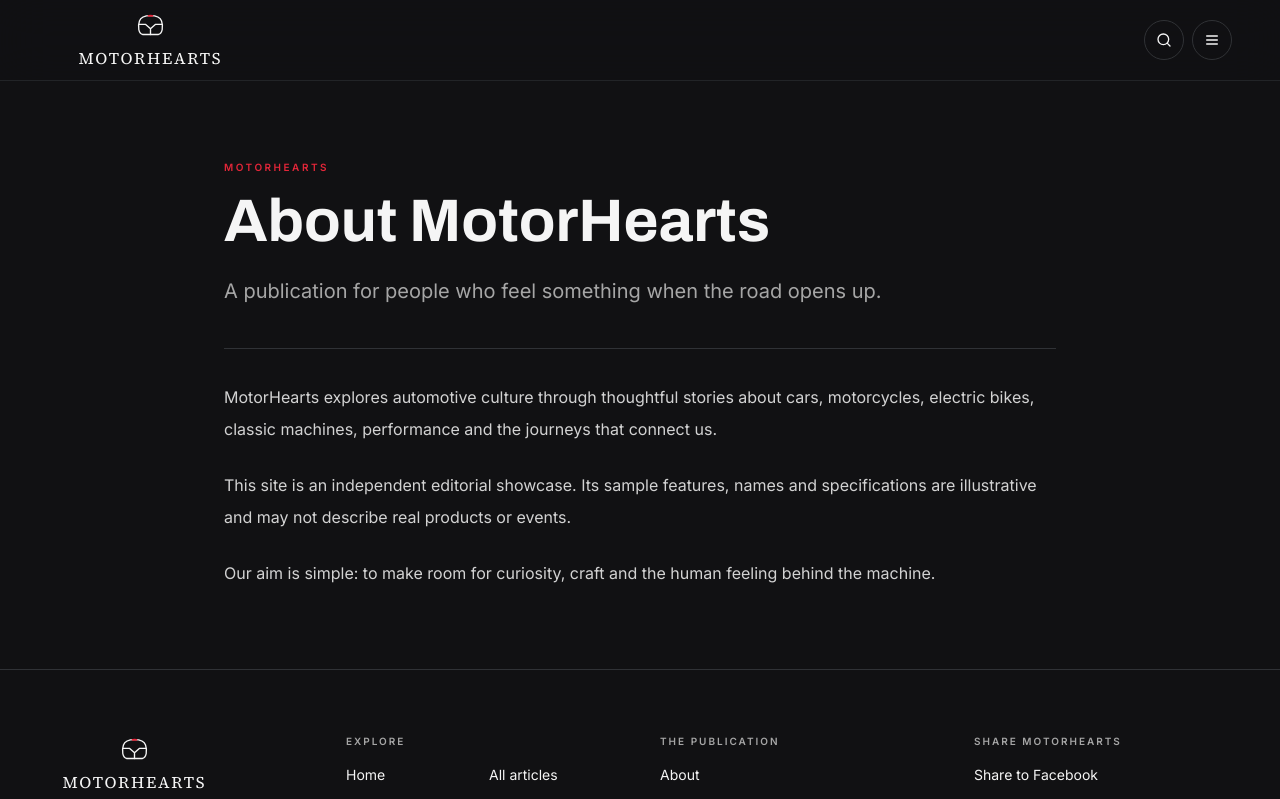
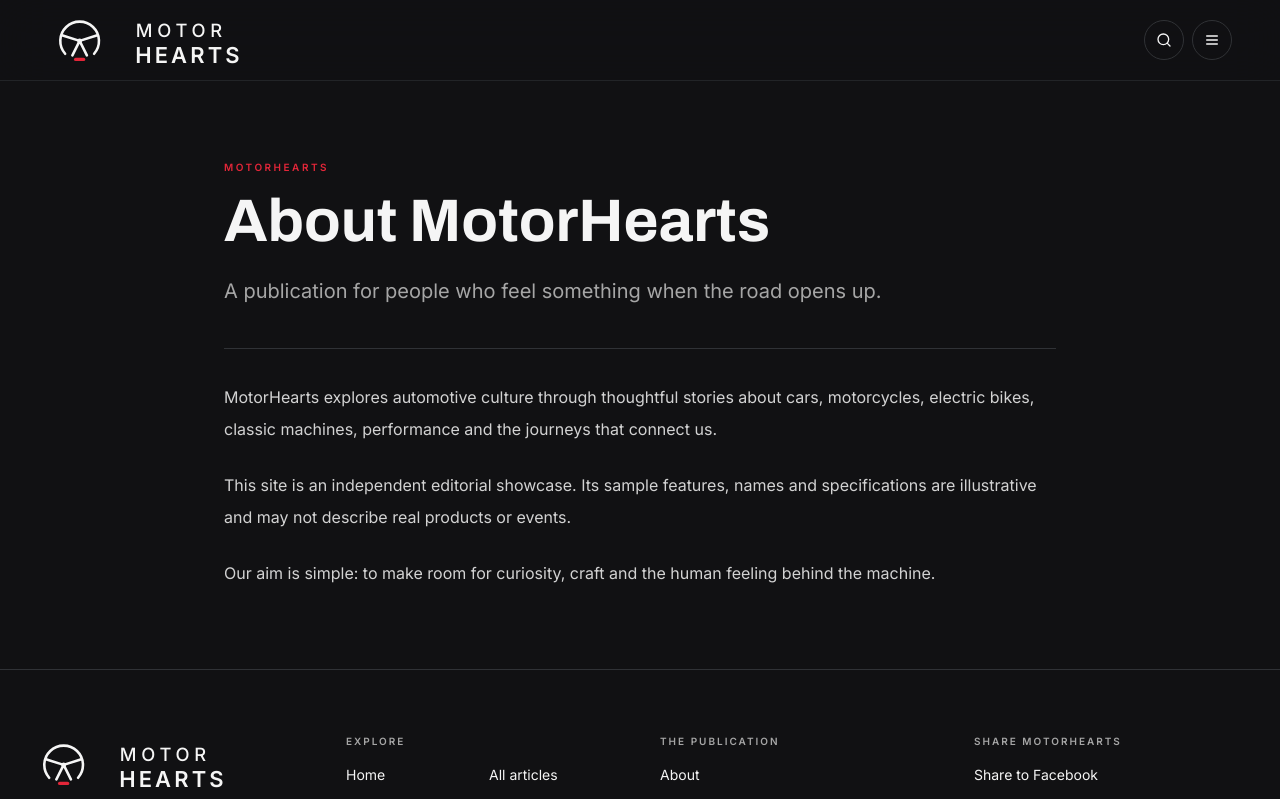
Before and after one commit to Infozzlesubscriptions/motorhearts-website, a React (Vite) app: page /about in a window 1280 px wide. Shown: the top 799 px of the page. Built offline with nearby package versions, Linux system fonts and the light colour scheme.

Commit message:
Switch MotorHearts branding to Apex

```diff
--- a/index.html
+++ b/index.html
@@ -7,7 +7,7 @@
     <meta name="description" content="MotorHearts is a premium automotive publication covering cars, motorcycles, electric bikes, classic cars, performance tuning and trailers." />
     <meta name="theme-color" content="#111214" />
     <meta name="apple-mobile-web-app-title" content="MotorHearts" />
-    <link rel="icon" type="image/svg+xml" sizes="any" href="/favicon.svg?v=grand-tourer" />
+    <link rel="icon" type="image/svg+xml" sizes="any" href="/favicon.svg?v=apex" />
     <link rel="preconnect" href="https://fonts.googleapis.com" />
     <link rel="preconnect" href="https://fonts.gstatic.com" crossorigin />
     <link href="https://fonts.googleapis.com/css2?family=Archivo:wght@500;600;700;800;900&family=Inter:wght@300;400;500;600&family=Source+Serif+4:ital,opsz,wght@0,8..60,400;1,8..60,400&display=swap" rel="stylesheet" />
--- a/src/components/BrandIcons.tsx
+++ b/src/components/BrandIcons.tsx
@@ -58,7 +58,7 @@ export default function BrandIcons() {
       });
       addIcon("icon", "image/x-icon", "16x16 32x32", ico);
     };
-    image.src = "/favicon.svg?v=grand-tourer";
+    image.src = "/favicon.svg?v=apex";
     return () => {
       image.onload = null;
       links.forEach(link => link.remove());
--- a/src/components/Logo.tsx
+++ b/src/components/Logo.tsx
@@ -6,13 +6,15 @@ const Logo = ({ className = "" }: { className?: string }) => (
     aria-label="MotorHearts — home"
     className={`inline-flex w-[170px] max-w-full shrink-0 items-center text-foreground sm:w-[205px] ${className}`}
   >
-    <svg viewBox="0 0 360 125" width="360" height="125" className="h-[54px] w-full sm:h-[60px]" aria-hidden="true" focusable="false">
-      <g transform="translate(148 1)" fill="none" stroke="currentColor" strokeWidth="2.8" strokeLinecap="round" strokeLinejoin="round">
-        <path d="M16 50C7 48 5 34 9 22C14 7 50 7 55 22C59 34 57 48 48 50Z" />
-        <path d="M8 29H22L32 38L42 29H56M32 38V50" />
-        <path d="M28 11.3Q32 10.7 36 11.3" stroke="hsl(var(--primary))" strokeWidth="4" />
+    <svg viewBox="0 0 280 80" width="280" height="80" className="h-[54px] w-full sm:h-[60px]" aria-hidden="true" focusable="false">
+      <g transform="translate(8 6) scale(1.1)" fill="none" stroke="currentColor" strokeWidth="3.2" strokeLinecap="round" strokeLinejoin="round">
+        <path d="M14 48A24 24 0 1 1 50 48" />
+        <path d="M10 25L32 32L54 25M32 32L23 50M32 32L41 50" />
+        <circle cx="32" cy="32" r="3" fill="currentColor" stroke="none" />
+        <path d="M27 55H37" stroke="hsl(var(--primary))" strokeWidth="4" />
       </g>
-      <text x="180" y="113" textAnchor="middle" fontFamily="'Source Serif 4', Georgia, serif" fontSize="34" fontWeight="400" letterSpacing="3.6" fill="currentColor">MOTORHEARTS</text>
+      <text x="120" y="36" fontFamily="Inter, Arial, sans-serif" fontSize="25" fontWeight="500" letterSpacing="6.4" fill="currentColor">MOTOR</text>
+      <text x="119" y="71" fontFamily="Inter, Arial, sans-serif" fontSize="30" fontWeight="600" letterSpacing="4.3" fill="currentColor">HEARTS</text>
     </svg>
     <span className="sr-only">MotorHearts</span>
   </Link>
--- a/src/pages/BrandConcepts.tsx
+++ b/src/pages/BrandConcepts.tsx
@@ -29,7 +29,7 @@ export default function BrandConcepts() {
     <header className="mb-12 mt-12 max-w-3xl">
       <p className="mb-4 text-[10px] font-semibold uppercase tracking-[0.25em] text-primary">Brand direction · concept studies</p>
       <h1 className="font-display text-4xl font-bold leading-tight tracking-tight sm:text-5xl">Three ways to feel<br />the road.</h1>
-      <p className="mt-5 text-base leading-7 text-muted-foreground">Three steering-wheel identities, each with a different typographic character and a matching favicon study. Grand Tourer is the selected identity, now applied to the site logo and favicon.</p>
+      <p className="mt-5 text-base leading-7 text-muted-foreground">Three steering-wheel identities, each with a different typographic character and a matching favicon study. Apex is the selected identity, now applied to the site logo and favicon.</p>
     </header>
     <div className="space-y-12">
       {concepts.map(concept => <section key={concept.id} aria-labelledby={`concept-${concept.id}`} className="overflow-hidden rounded-2xl border border-border">
@@ -62,8 +62,8 @@ export default function BrandConcepts() {
       </section>)}
     </div>
     <aside className="mt-12 rounded-2xl border border-border bg-card p-7 sm:p-9">
-      <h2 className="font-display text-2xl font-semibold">Selected: 02 Grand Tourer</h2>
-      <p className="mt-3 max-w-2xl text-sm leading-7 text-muted-foreground">Grand Tourer and its matching favicon are now used across MotorHearts. The other studies remain here for reference. You can request a refinement or a different direction in the chat.</p>
+      <h2 className="font-display text-2xl font-semibold">Selected: 03 Apex</h2>
+      <p className="mt-3 max-w-2xl text-sm leading-7 text-muted-foreground">Apex and its matching favicon are now used across MotorHearts. The other studies remain here for reference. You can request a refinement or a different direction in the chat.</p>
     </aside>
   </main>;
 }
```
Also changed, not shown: public/favicon.svg, public/motorhearts-logo.svg.
